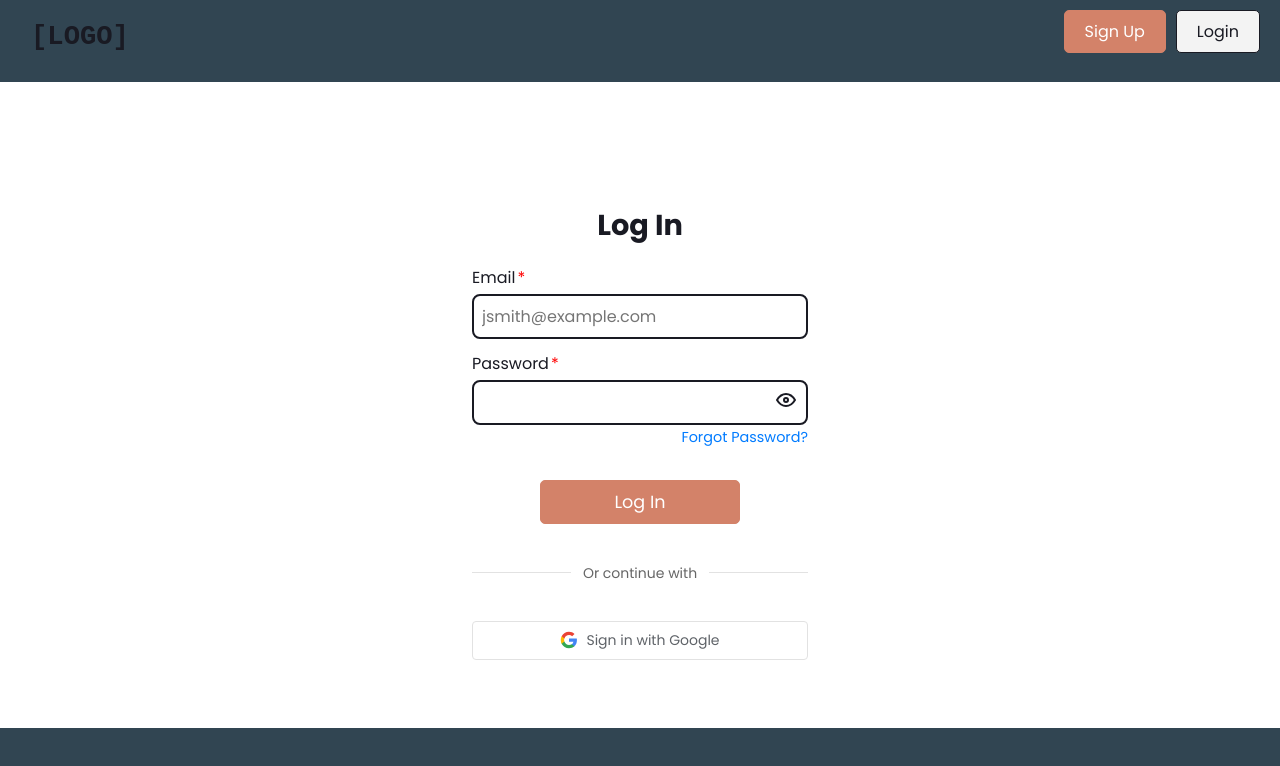
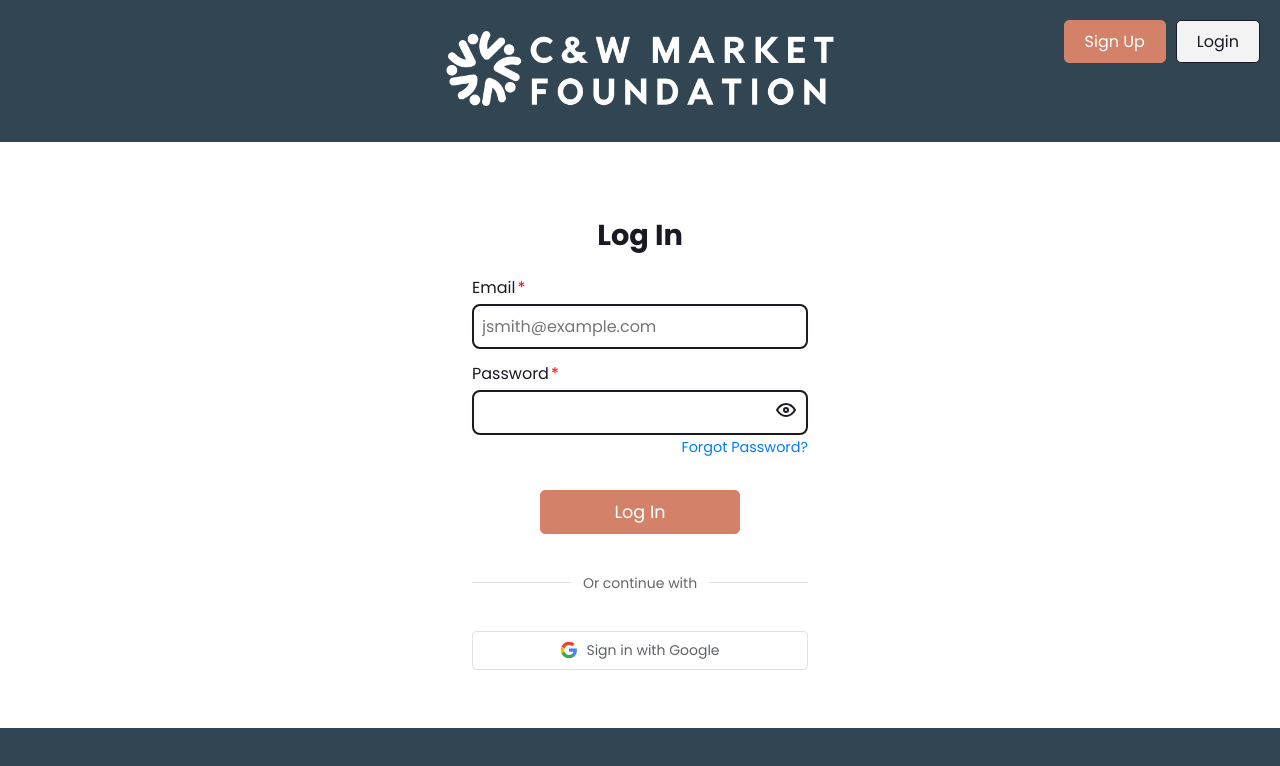
Before and after one commit to bbrockbrown/js-frontend, a React (Vite) app: page /login in a window 1280 px wide. Shown: the top 766 px of the page. Built offline with nearby package versions, Linux system fonts and the light colour scheme; no server answers.

Commit message:
adding logo and fixing positioning

```diff
--- a/src/common/components/navigation/NavBar.jsx
+++ b/src/common/components/navigation/NavBar.jsx
@@ -6,20 +6,29 @@ import styled from 'styled-components';
 import { Button } from '@/common/components/atoms/Button';
 import { useUser } from '@/common/contexts/UserContext';
 
+import logo from '@/assets/icons/Logo_Signin.webp';
+
 import LogoutModal from './LogoutModal';
 import Header from '@/pages/account/Header';
 
 const StyledNav = styled.nav`
   display: flex;
   gap: 10px;
-  padding: 10px 20px;
+  padding: 20px 20px;
   font-size: 20px;
 `;
 
-const LeftAligned = styled.div`
+const RightAligned = styled.div`
   flex: 1;
   display: flex;
+  justify-content: flex-end;
   gap: 10px;
+`;
+
+const CenterAligned = styled.div`
+  position: absolute;
+  left: 50%;
+  transform: translateX(-50%);
 `;
 
 const LogoPlaceholder = styled(Button.Invisible)`
@@ -59,9 +68,12 @@ export default function NavBar() {
       <div style={{ display: "flex", justifyContent: "flex-start", zindex: "500" }}>
           <Header />
       </div>
-      <LeftAligned>
-        <LogoPlaceholder onClick={() => navigate('/')}>[LOGO]</LogoPlaceholder>
-      </LeftAligned>
+      <CenterAligned>
+        <LogoPlaceholder onClick={() => navigate('/')}>
+          <img src={logo} alt="Logo" style={{ height: "75px" }}/>
+        </LogoPlaceholder>
+      </CenterAligned>
+      <RightAligned>
       {user ? (
         <Button.Secondary onClick={handleLogoutClick}>Log Out</Button.Secondary>
       ) : (
@@ -74,6 +86,7 @@ export default function NavBar() {
           </Button.Secondary>
         </>
       )}
+      </RightAligned>
       <LogoutModal
         isOpen={isModalOpen}
         onClose={handleModalClose}
--- a/src/pages/account/Header.jsx
+++ b/src/pages/account/Header.jsx
@@ -6,7 +6,7 @@ const Header_Primary = () => (
       position: "fixed",
       width: "100%",
       left: 0,
-      height: "80px",
+      height: "140px",
       top: 0,
       color: "var(--primary-blue)"
     }}
```
Also changed, not shown: src/assets/icons/Logo_Signin.webp (added).
